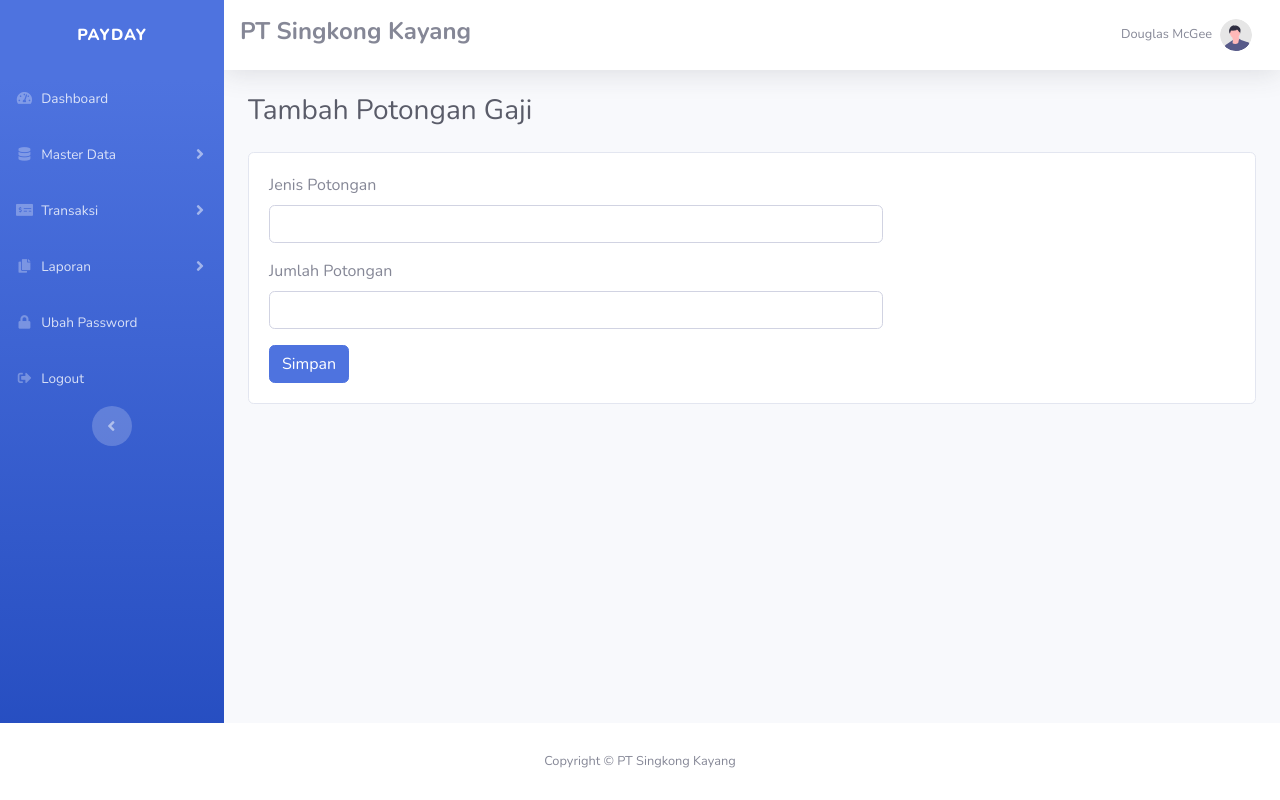
After one commit to bancarafarros/payday, a CodeIgniter app: page /database/index.php/admin/potongangaji/tambahPotonganGaji in a window 1280 px wide. The commit adds this page. Run offline with CodeIgniter, Linux system fonts and the light colour scheme.

Commit message:
finish tambah potongan gaji

```diff
--- a/application/controllers/admin/PotonganGaji.php
+++ b/application/controllers/admin/PotonganGaji.php
@@ -6,6 +6,11 @@ class PotonganGaji extends CI_Controller
 		parent::__construct();
 		$this->load->model('M_penggajian', 'penggajian');
 	}
+
+    public function _rules() {
+        $this->form_validation->set_rules('potongan', 'potongan', 'required');
+        $this->form_validation->set_rules('jml_potongan', 'jumlah potongan', 'required');
+    }
 
     public function index() {
         $data['title'] = "Setting Potongan Gaji";
@@ -16,6 +21,37 @@ class PotonganGaji extends CI_Controller
         $this->load->view('admin/potongan-gaji', $data);
         $this->load->view('templates_admin/footer');
     }
+
+    public function halamanTambahPotonganGaji() {
+        $data['title'] = "Tambah Potongan Gaji";
+
+        $this->load->view('templates_admin/header', $data);
+        $this->load->view('templates_admin/sidebar');
+        $this->load->view('admin/tambah-potongan-gaji', $data);
+        $this->load->view('templates_admin/footer');
+    }
+
+    public function tambahPotonganGaji() {
+        $this->_rules();
+
+        if ($this->form_validation->run() == FALSE) {
+            $this->halamanTambahPotonganGaji();
+        } else {
+            $potongan = $this->input->post('potongan');
+            $jml_potongan = $this->input->post('jml_potongan');
+
+            $arrayInsert = array(
+                'potongan' => $potongan,
+                'jml_potongan' => $jml_potongan
+            );
+
+            $this->penggajian->createData($arrayInsert, 'potongan_gaji');
+            $this->session->set_flashdata('alert', '<div class="alert alert-success alert-dismissible fade show" role="alert">
+            <strong>Selamat, data berhasil ditambahkan!</strong><button type="button" class="close" data-dismiss="alert" aria-label="Close">
+            <span aria-hidden="true">&times;</span></button></div>');
+            redirect('admin/PotonganGaji');
+        }
+    }
 }
 
 ?>
--- /dev/null
+++ b/application/views/admin/tambah-potongan-gaji.php
@@ -0,0 +1,30 @@
+<div class="container-fluid">
+
+<div class="d-sm-flex align-items-center justify-content-between mb-4">
+    <h1 class="h3 mb-0 text-gray-800"><?= $title ?></h1>
+</div>
+
+<div class="card">
+    <div class="card-body" style="width: 65%">
+        <form action="<?= base_url('admin/PotonganGaji/tambahPotonganGaji') ?>" method="post">
+            <div class="form-group">
+                <label for="">Jenis Potongan</label>
+                <input type="text" name="potongan" class="form-control"><?= form_error('potongan', '<div class="text-small text-danger"></div>') ?>
+            </div>
+
+            <div class="form-group">
+                <label for="">Jumlah Potongan</label>
+                <input type="number" name="jml_potongan" class="form-control"><?= form_error('jml_potongan', '<div class="text-small text-danger"></div>') ?>
+            </div>
+
+            <button type="submit" class="btn btn-primary">Simpan</button>
+        </form>
+
+    </div>
+</div>
+
+</div>
+<!-- /.container-fluid -->
+
+</div>
+<!-- End of Main Content -->
```
Also changed, not shown: application/views/admin/potongan-gaji.php (+28 -0 lines).
